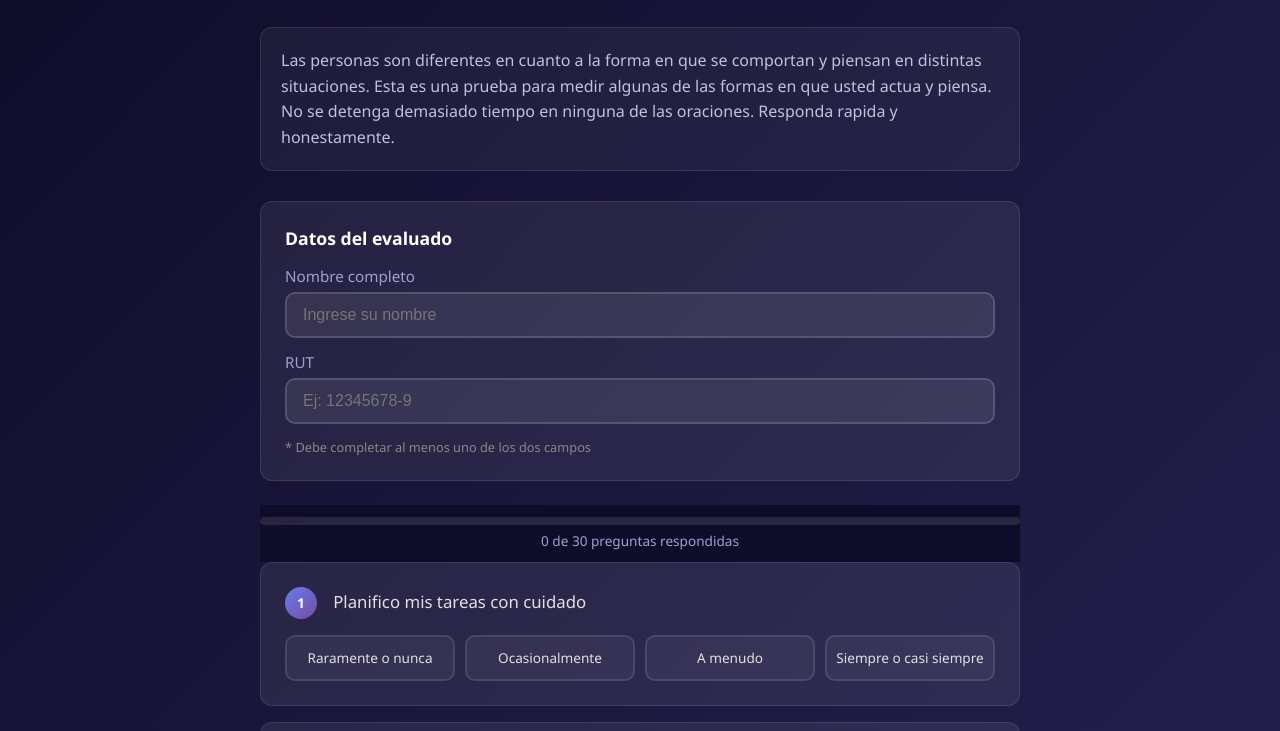
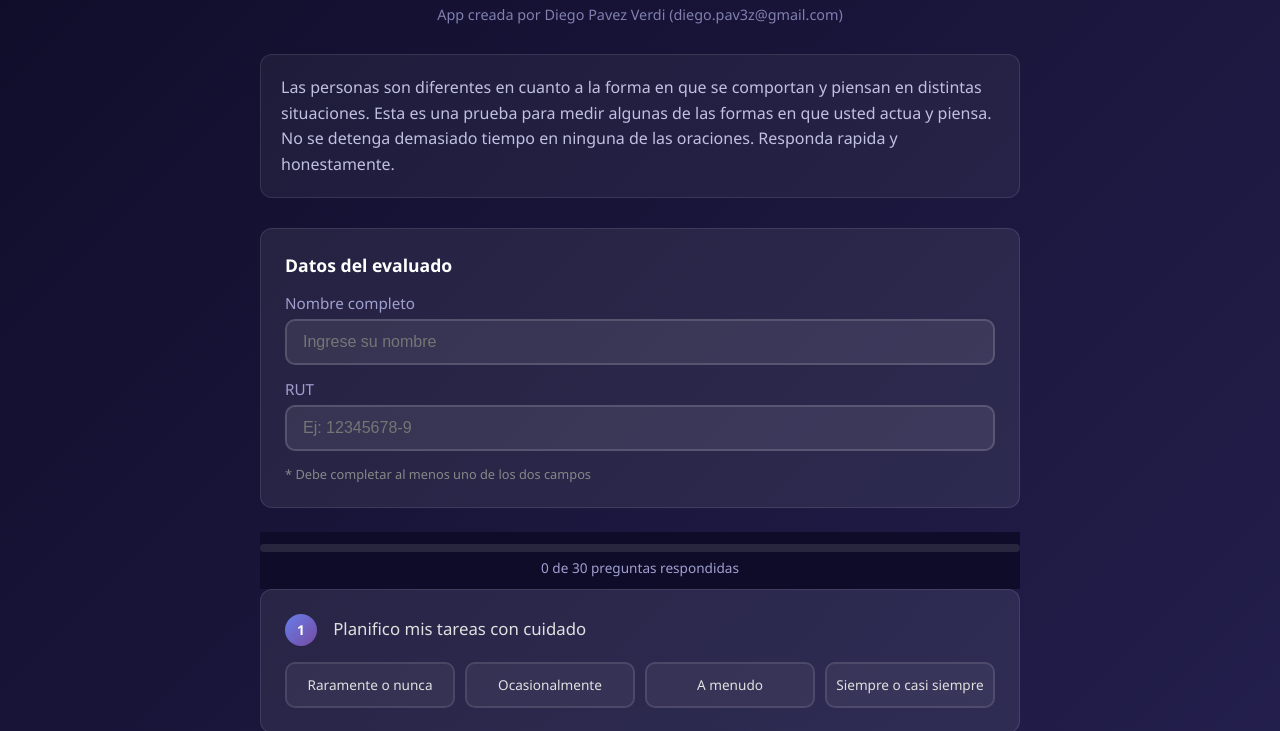
Before and after one commit to dpv20/bis-11-cuestionario, a plain HTML site: page index.html in a window 1280 px wide. Shown: the part 140-871 px from the top of the page. Drawn offline with Linux system fonts and the light colour scheme.

Commit message:
Agregar credito de autor en el cuestionario
Co-Authored-By: Claude Opus 4.6 <noreply@anthropic.com>

```diff
--- a/index.html
+++ b/index.html
@@ -19,6 +19,7 @@
         header { text-align: center; padding: 40px 20px 30px; }
         header h1 { font-size: 2rem; color: #fff; margin-bottom: 10px; }
         header h2 { font-size: 1.1rem; color: #a0a0d0; font-weight: 400; }
+        header .author { font-size: 0.9rem; color: #8080b0; margin-top: 8px; }
 
         .instructions {
             background: rgba(255,255,255,0.05);
@@ -333,6 +334,7 @@
         <header>
             <h1>Escala de Impulsividad de Barratt</h1>
             <h2>Barratt Impulsiveness Scale (BIS-11)</h2>
+            <p class="author">App creada por Diego Pavez Verdi (diego.pav3z@gmail.com)</p>
         </header>
 
         <div id="questionnaire">
```
